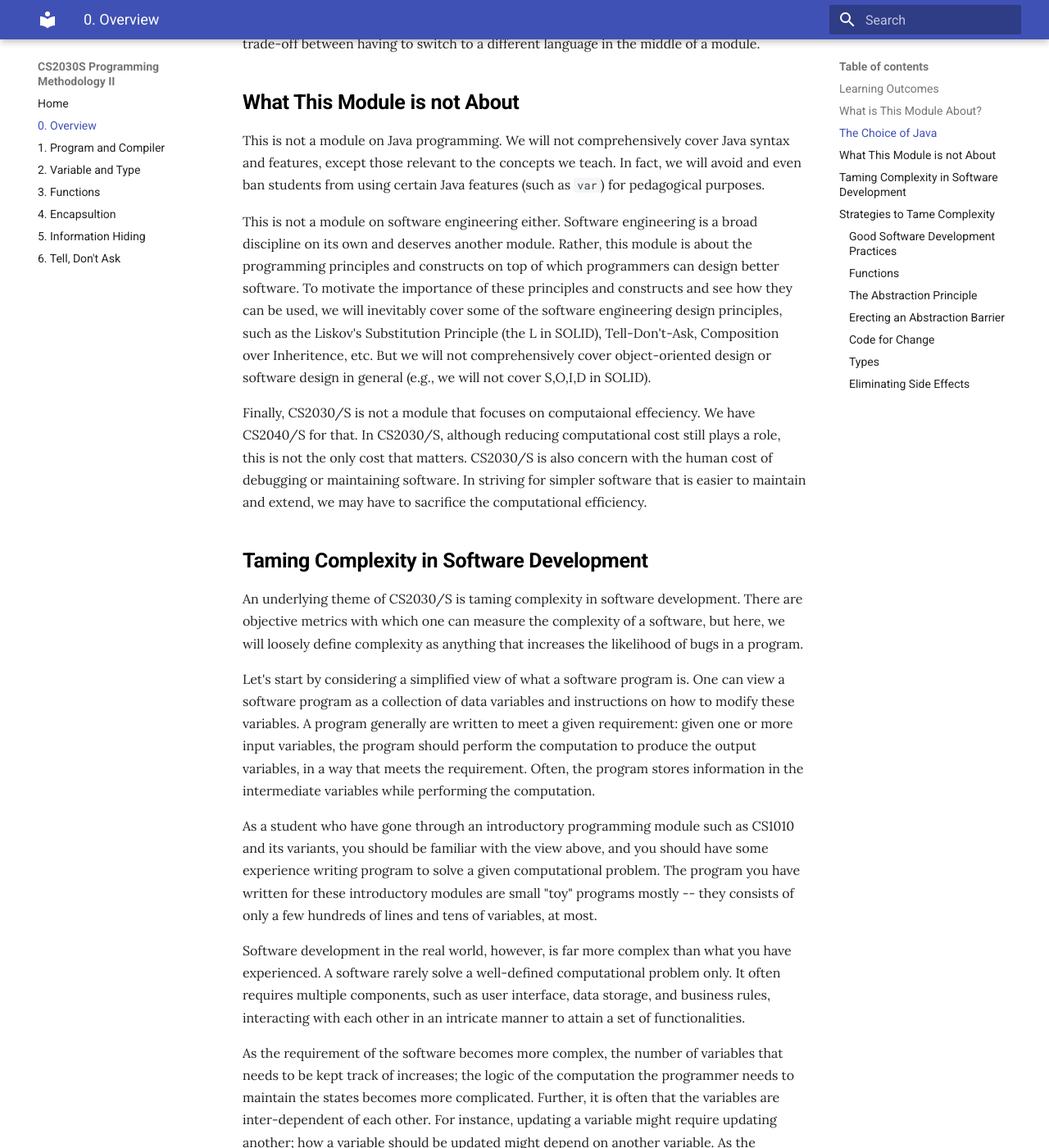
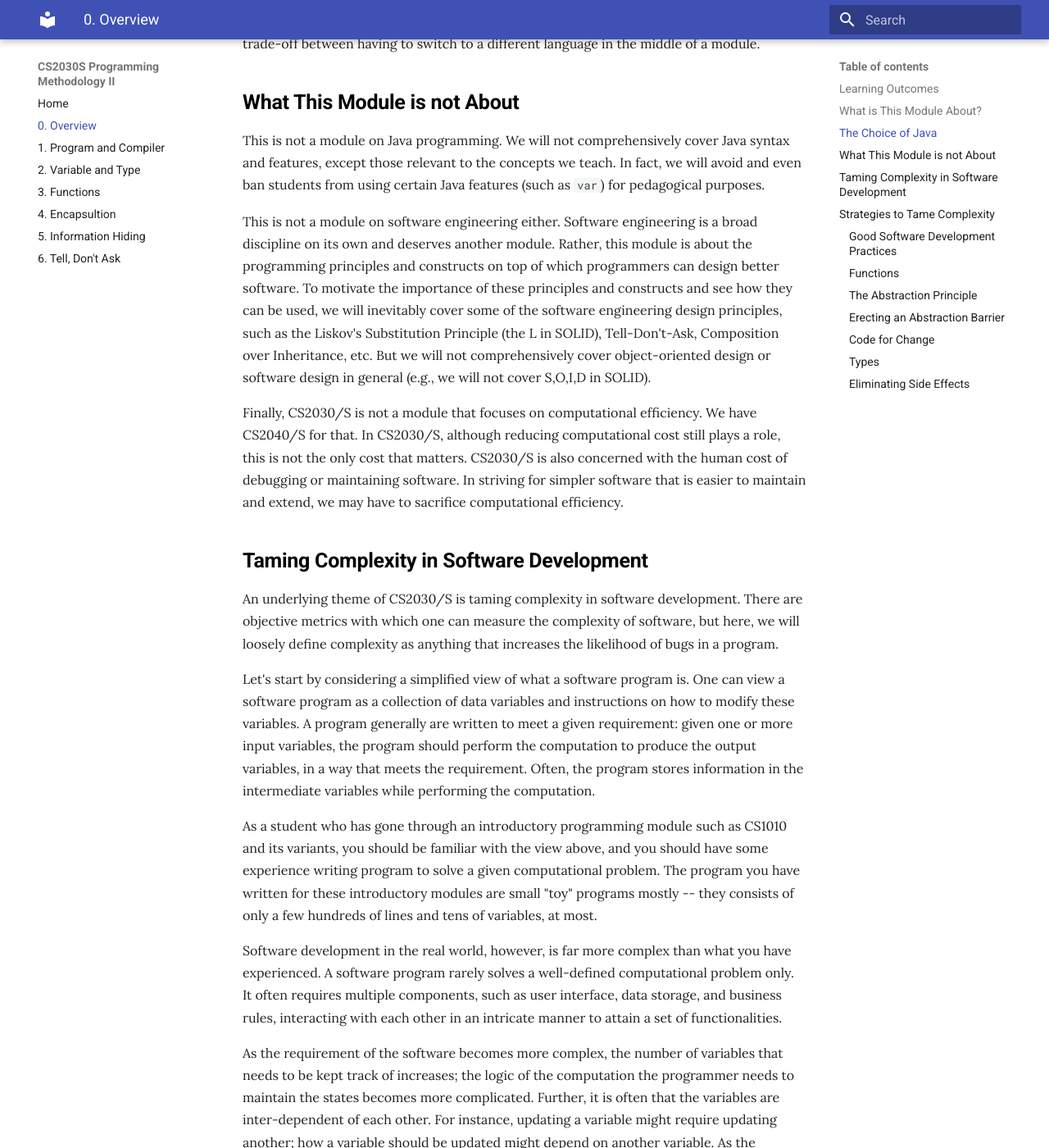
Before and after one commit to nus-cs2030s/2021-s2, an MkDocs documentation site: the page built from docs/00-overview.md, in a window 1280 px wide and 1400 px high, scrolled down 1541 px. Shown: the whole window at 82% size. Built offline with MkDocs 1.6.1 and Material for MkDocs 9.7.7, drawn with Linux system fonts in a browser that asks for light colours; some of the changed text lies outside the part shown.

Commit message:
Edited Overview

```diff
--- a/docs/00-overview.md
+++ b/docs/00-overview.md
@@ -27,26 +27,26 @@ While Java is definitely not the most elegant programming language when expressi
 
 This is not a module on Java programming.  We will not comprehensively cover Java syntax and features, except those relevant to the concepts we teach.  In fact, we will avoid and even ban students from using certain Java features (such as `var`) for pedagogical purposes.
 
-This is not a module on software engineering either.  Software engineering is a broad discipline on its own and deserves another module.  Rather, this module is about the programming principles and constructs on top of which programmers can design better software.  To motivate the importance of these principles and constructs and see how they can be used, we will inevitably cover some of the software engineering design principles, such as the Liskov's Substitution Principle (the L in SOLID), Tell-Don't-Ask, Composition over Inheritence, etc.  But we will not comprehensively cover object-oriented design or software design in general (e.g., we will not cover S,O,I,D in SOLID).
+This is not a module on software engineering either.  Software engineering is a broad discipline on its own and deserves another module.  Rather, this module is about the programming principles and constructs on top of which programmers can design better software.  To motivate the importance of these principles and constructs and see how they can be used, we will inevitably cover some of the software engineering design principles, such as the Liskov's Substitution Principle (the L in SOLID), Tell-Don't-Ask, Composition over Inheritance, etc.  But we will not comprehensively cover object-oriented design or software design in general (e.g., we will not cover S,O,I,D in SOLID).
 
-Finally, CS2030/S is not a module that focuses on computaional effeciency.  We have CS2040/S for that.  In CS2030/S, although reducing computational cost still plays a role, this is not the only cost that matters.  CS2030/S is also concern with the human cost of debugging or maintaining software.  In striving for simpler software that is easier to maintain and extend, we may have to sacrifice the computational efficiency.
+Finally, CS2030/S is not a module that focuses on computational efficiency.  We have CS2040/S for that.  In CS2030/S, although reducing computational cost still plays a role, this is not the only cost that matters.  CS2030/S is also concerned with the human cost of debugging or maintaining software.  In striving for simpler software that is easier to maintain and extend, we may have to sacrifice computational efficiency.
 
 ## Taming Complexity in Software Development
 
-An underlying theme of CS2030/S is taming complexity in software development.  There are objective metrics with which one can measure the complexity of a software, but here, we will loosely define complexity as anything that increases the likelihood of bugs in a program.
+An underlying theme of CS2030/S is taming complexity in software development.  There are objective metrics with which one can measure the complexity of software, but here, we will loosely define complexity as anything that increases the likelihood of bugs in a program.
 
 Let's start by considering a simplified view of what a software program is.  One can view a software program as a collection of data variables and instructions on how to modify these variables.  A program generally are written to meet a given requirement: given one or more input variables, the program should perform the computation to produce the output variables, in a way that meets the requirement.  Often, the program stores information in the intermediate variables while performing the computation.
 
-As a student who have gone through an introductory programming module such as CS1010 and its variants, you should be familiar with the view above, and you should have some experience writing program to solve a given computational problem.  The program you have written for these introductory modules are small "toy" programs mostly -- they consists of only a few hundreds of lines and tens of variables, at most.
+As a student who has gone through an introductory programming module such as CS1010 and its variants, you should be familiar with the view above, and you should have some experience writing program to solve a given computational problem.  The program you have written for these introductory modules are small "toy" programs mostly -- they consists of only a few hundreds of lines and tens of variables, at most.
 
-Software development in the real world, however, is far more complex than what you have experienced.  A software rarely solve a well-defined computational problem only.  It often requires multiple components, such as user interface, data storage, and business rules, interacting with each other in an intricate manner to attain a set of functionalities.
+Software development in the real world, however, is far more complex than what you have experienced.  A software program rarely solves a well-defined computational problem only.  It often requires multiple components, such as user interface, data storage, and business rules, interacting with each other in an intricate manner to attain a set of functionalities.
 
 As the requirement of the software becomes more complex, the number of variables that needs to be kept track of increases; the logic of the computation the programmer needs to maintain the states becomes more complicated.  Further, it is often that the variables are inter-dependent of each other.  For instance, updating a variable might require updating another; how a variable should be updated might depend on another variable.  As the number of variables increases, so is the number of relationships between the variables that the programer has to keep track of.  Failure to correctly maintain the variables and the relationship between them most likely will lead to bugs.
 
-Further, real world software rarely remains static.  This property, is again different from what you have experienced in introductory programming module, where once the instructors release a programming homework, they rarely go back and change the requirement.  In the real world, software evolves over time -- new features are added, business rules changes, better algorithms are deployed.  The code needs to be updated accordingly -- adding new variables and new computation; changing how variables are updated or are dependent on each other.  Updating the code of an already-complex software to keep up with the requirement, if not managed properly, can lead to bugs.
+Further, real world software rarely remains static.  This property, is again different from what you have experienced in your introductory programming module, where once the instructors release a programming homework, they rarely go back and change the requirement.  In the real world, software evolves over time -- new features are added, business rules changes, better algorithms are deployed.  The code needs to be updated accordingly -- adding new variables and new computation; changing how variables are updated or are dependent on each other.  Updating the code of an already-complex software program to keep up with the requirement, if not managed properly, can lead to bugs.
 
 Real world software is often the product of teamwork from multiple programmers, where the software development process is unlike what you have experienced in your introductory programming module, where you solve your homework individually.  When multiple programmers work together, the interdependency between the states need to be communicated and handled properly and consistently across the programmers.  One programmer's modification to the code should not introduce bugs into another programmer's code.
-Since software envolves over time, the notion of "multiple programmers" actually applies even to software developed by a single lone programmer across time.  Changing one's code should not introduce new bugs to other parts of the code that is written some time ago.
+Since software evolves over time, the notion of "multiple programmers" actually applies even to software developed by a single lone programmer across time.  Changing one's code should not introduce new bugs to other parts of the code that is written some time ago.
 
 ## Strategies to Tame Complexity
 
@@ -87,9 +87,9 @@ The abstraction barrier is something that we will refer to repeatedly in CS2030/
 
 The abstraction barrier, if erected and maintained properly, reduces code complexity.  It, however, also reduces the flexibility as the software evolves.  If the client wishes to modify the computation protected by the abstraction barrier, it will need the help of the implementer.  In CS2030/S, we will see two ways we can modify the computation behind the abstraction barrier, _without changing the code behind the barrier_.
 
-First, we will introduce the concept of _inheritence_ and _polymorphism_, the other two core principles of object-oriented programming.  These object-oriented mechanisms allow programmers to easily extend or modify the behavior of existing code.
+First, we will introduce the concept of _inheritance_ and _polymorphism_, the other two core principles of object-oriented programming.  These object-oriented mechanisms allow programmers to easily extend or modify the behavior of existing code.
 
-Second, we will introduce _closure_, an abstraction to a computation and its environment, that we can pass into the functions behind the abstraction barrier to perform a computation.  The second idea, if carried to the extreme in terms of flexibility, leads to the concept of _monad_ in functional programming paradigm.  A monad is a computational structure that allows objects to be composed and manipulated in a succint and powerful way.
+Second, we will introduce _closure_, an abstraction to a computation and its environment, that we can pass into the functions behind the abstraction barrier to perform a computation.  The second idea, if carried to the extreme in terms of flexibility, leads to the concept of _monad_ in functional programming paradigm.  A monad is a computational structure that allows objects to be composed and manipulated in a succinct and powerful way.
 
 ### Types
 
```
Also changed, not shown: other parts of docs/00-overview.md (+5 -5 lines).
